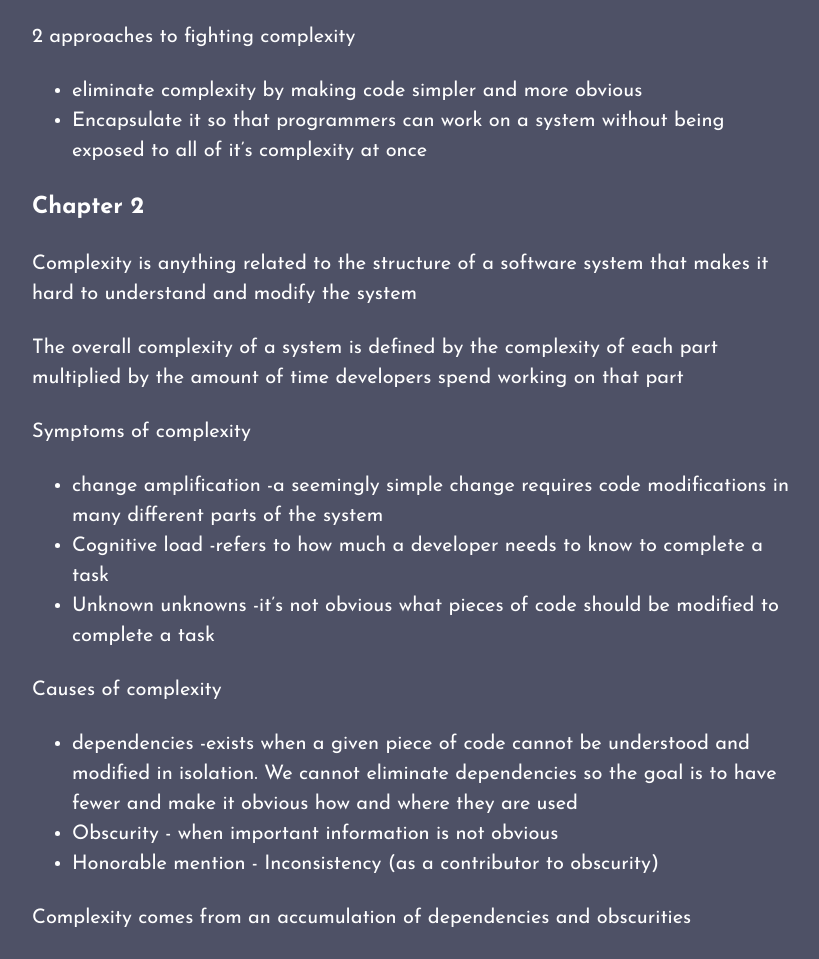
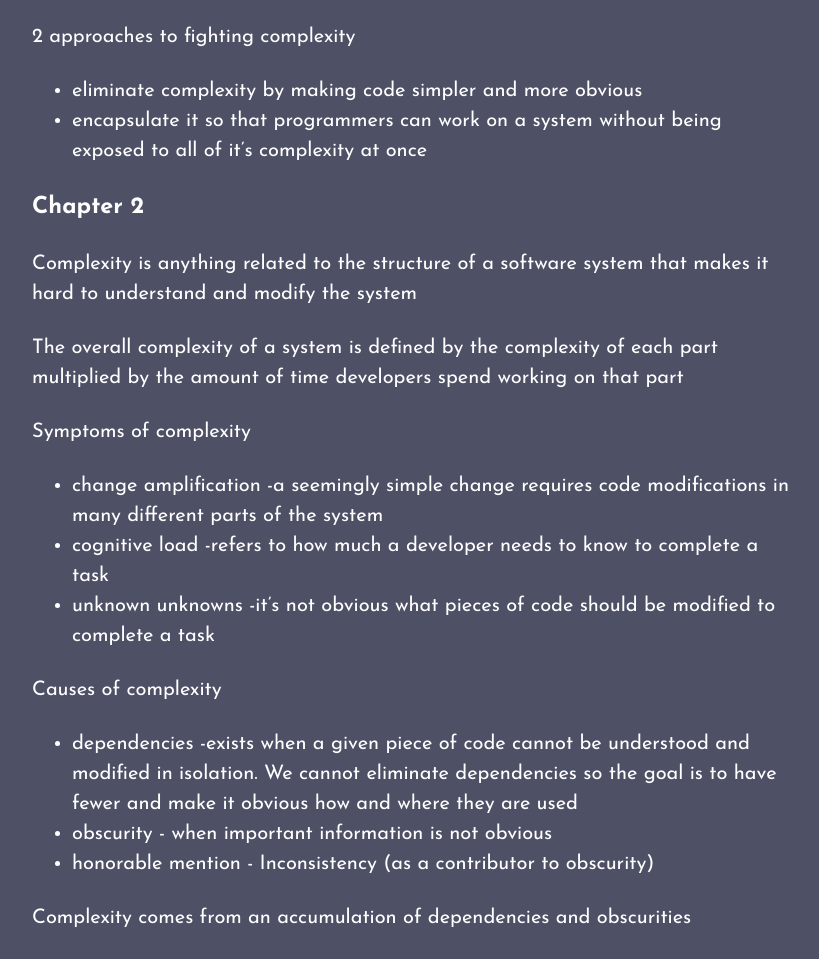
Before and after one commit to toranb/toranb.github.io, a Jekyll site: the page built from _posts/2021-10-05-philosophy-of-software-design.html, in a window 1280 px wide and 1400 px high, scrolled down 410 px. Shown: the part 149-1108 px from the top of the window, without its empty margins (224-1043 px from the left). Built offline with Jekyll 4.4.1, drawn with Linux system fonts in a browser that asks for light colours; Markdown is read by kramdown in place of the engine named in the settings.

```diff
--- a/_posts/2021-10-05-philosophy-of-software-design.html
+++ b/_posts/2021-10-05-philosophy-of-software-design.html
@@ -14,7 +14,7 @@ categories: blog archive
 <p>2 approaches to fighting complexity</p>
 <ul>
   <li>eliminate complexity by making code simpler and more obvious</li>
-  <li>Encapsulate it so that programmers can work on a system without being exposed to all of it’s complexity at once</li>
+  <li>encapsulate it so that programmers can work on a system without being exposed to all of it’s complexity at once</li>
 </ul>
 
 <h3>Chapter 2</h3>
@@ -24,15 +24,15 @@ categories: blog archive
 <p>Symptoms of complexity</p>
 <ul>
   <li>change amplification -a seemingly simple change requires code modifications in many different parts of the system</li>
-  <li>Cognitive load -refers to how much a developer needs to know to complete a task</li>
-  <li>Unknown unknowns -it’s not obvious what pieces of code should be modified to complete a task</li>
+  <li>cognitive load -refers to how much a developer needs to know to complete a task</li>
+  <li>unknown unknowns -it’s not obvious what pieces of code should be modified to complete a task</li>
 </ul>
 
 <p>Causes of complexity</p>
 <ul>
   <li>dependencies -exists when a given piece of code cannot be understood and modified in isolation. We cannot eliminate dependencies so the goal is to have fewer and make it obvious how and where they are used</li>
-  <li>Obscurity - when important information is not obvious </li>
-  <li>Honorable mention - Inconsistency (as a contributor to obscurity)</li>
+  <li>obscurity - when important information is not obvious </li>
+  <li>honorable mention - Inconsistency (as a contributor to obscurity)</li>
 </ul>
 
 <p>Complexity comes from an accumulation of dependencies and obscurities </p>
```
